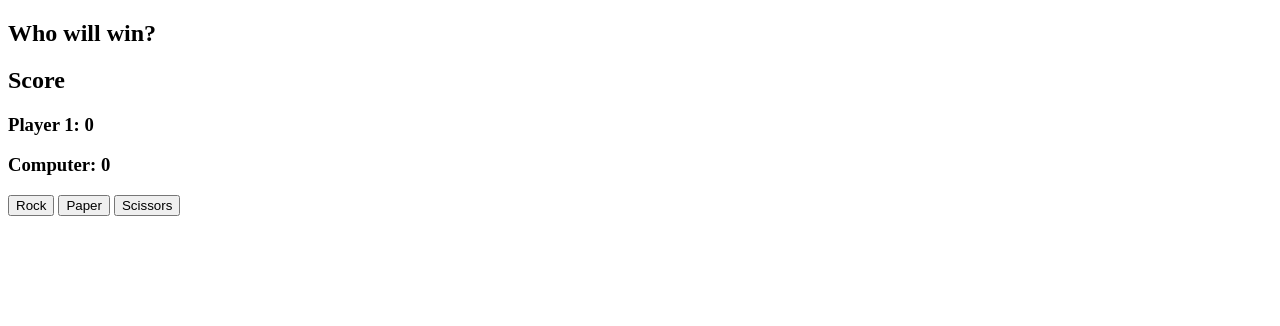
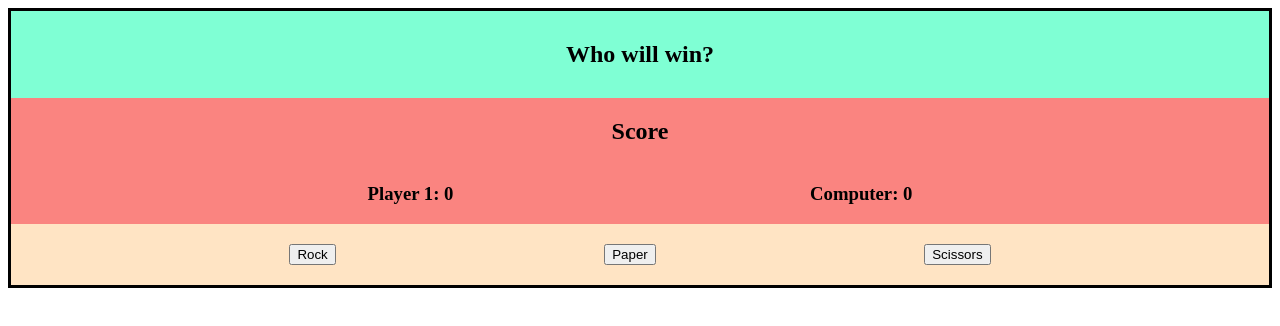
Before and after one commit to leekarho/rps, a plain HTML site: page index.html in a window 1280 px wide. Drawn offline with Linux system fonts and the light colour scheme.

Commit message:
added style.css and added some styling

```diff
--- a/index.html
+++ b/index.html
@@ -5,14 +5,21 @@
     <meta http-equiv="X-UA-Compatible" content="IE=edge">
     <meta name="viewport" content="width=device-width, initial-scale=1.0">
     <title>Rock, Paper, Scissors</title>
+    <link rel="stylesheet" href="style.css">
     <script src="script.js" defer></script>
 </head>
 <body>
     <div id="container">
         <h2 id="result">Who will win?</div>
+    </div>
+    <div class="score">
         <h2>Score</h2>
+    </div>
+    <div class="scores">
         <h3 id="playerScore">Player 1: 0</h3>
         <h3 id="computerScore">Computer: 0</h3>
+    </div>
+    <div class="btn">
         <button id="Rock">Rock</button>
         <button id="Paper">Paper</button>
         <button id="Scissors">Scissors</button>
--- /dev/null
+++ b/style.css
@@ -0,0 +1,35 @@
+body {
+    border-style: solid;
+    padding: 0px;
+}
+
+#container {
+    display: flex;
+    justify-content: center;
+    background-color: aquamarine;
+    padding: 10px 0px;
+}
+
+.btn {
+    display: flex;
+    justify-content: space-evenly;
+    padding: 20px 10px;
+    background-color: bisque;
+}
+
+.score {
+    justify-content: center;
+    margin-bottom: 0px;
+    padding-bottom: 0px;
+}
+
+.scores {
+    justify-content: space-evenly;
+    margin-top: 0px;
+    padding-top: 0px;
+}
+
+.score, .scores {
+    display: flex;
+    background-color: rgb(250, 132, 128);
+}
```
